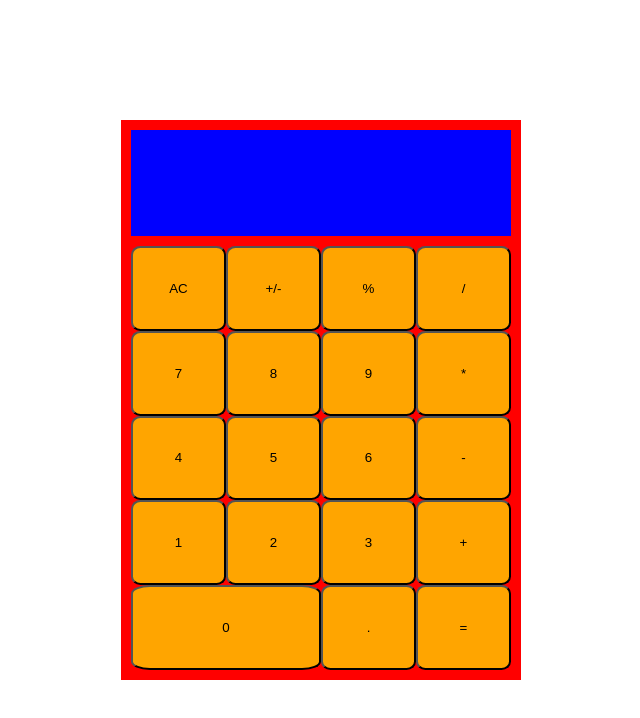
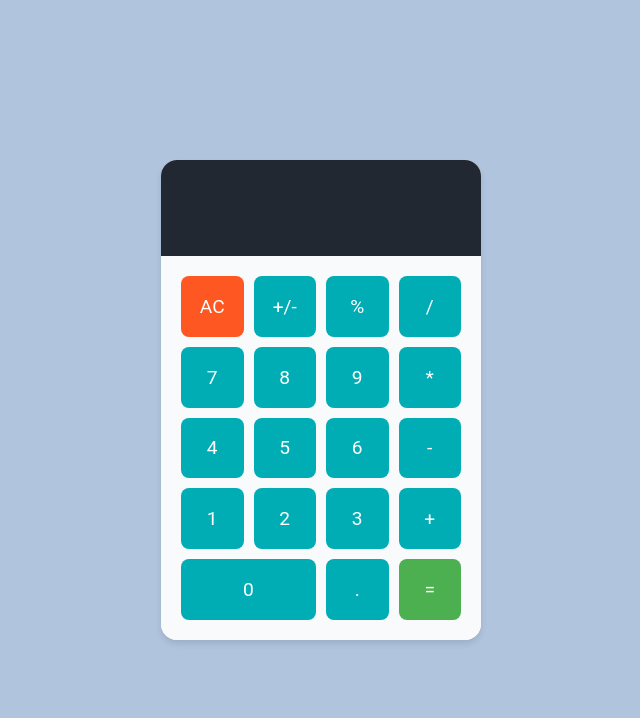
Before and after one commit to michaelkilonzo/basic-calculator, a plain HTML site: page index.html in a window 1280 px wide. Shown: the whole page, without its empty margins (319-959 px from the left). Drawn offline with Linux system fonts and the light colour scheme.

Commit message:
proper styling

```diff
--- a/scripts.js
+++ b/scripts.js
@@ -3,12 +3,18 @@
 const buttons = document.querySelectorAll('button'); // Select all button elements
 // Flags
 // Functions
+function calculate(input) {
+    input = parseInt(input) || input;
+    console.log(input)
+}
 // Event Listeners
 // Add event listeners to each button
 buttons.forEach(button => {
     button.addEventListener('click', (event) => {
-        console.log(`${event.target.textContent}`);
+        let input = event.target.textContent
+        calculate(input);
     });
 });
 
 // Driver
+let stack = [];
--- a/style.css
+++ b/style.css
@@ -1,50 +1,97 @@
+/* Global Styles */
 * {
     margin: 0;
     padding: 0;
-    font-family: 'Arial', sans-serif;
+    box-sizing: border-box;
+    font-family: 'Roboto', sans-serif;
 }
 
-/* Body */
 body {
     display: flex;
     flex-direction: column;
     align-items: center;
-    justify-content: space-evenly;
+    justify-content: center;
     min-height: 100vh;
+    background-color: lightsteelblue;
 }
 
 .container {
     display: flex;
     flex-direction: column;
-    background-color: red;
-    height: 70vh;
-    width: 50vh;
+    background-color: #ffffff;
+    border-radius: 16px;
+    box-shadow: 0 4px 6px rgba(0, 0, 0, 0.1);
+    overflow: hidden;
+    width: 320px;
+    height: 480px;
 }
 
 .display-container {
     display: flex;
-    background: blue;
+    align-items: center;
+    justify-content: flex-end;
+    background-color: #222831;
+    color: #ffffff;
+    padding: 16px;
+    font-size: 2rem;
     height: 20%;
-    margin: 10px 10px 5px 10px; /* top right bottom left */
+    overflow: hidden;
 }
 
 .btn-container {
-    display: flex;
-    flex-wrap: wrap;
-    justify-content: space-around;
+    display: grid;
+    grid-template-columns: repeat(4, 1fr);
+    gap: 10px;
+    padding: 20px;
+    background-color: #f9fafb;
     height: 80%;
-    margin: 5px 10px 10px 10px;
-
 }
 
 button {
-    background: orange;
-    height: auto;
-    width: 25%;
+    background-color: #00adb5;
+    color: #ffffff;
+    border: none;
+    border-radius: 8px;
+    font-size: 1.2rem;
     cursor: pointer;
-    border-radius: 10%;
+    transition: all 0.3s ease;
+}
+
+button:hover {
+    background-color: #00969b;
+    transform: scale(1.05);
+}
+
+button:active {
+    background-color: #007f86;
+    transform: scale(0.95);
 }
 
 .btn-container > #btn-0 {
-    width: 50%;
+    grid-column: span 2;
 }
+
+/* Additional button-specific styles */
+#btn-ac {
+    background-color: #ff5722;
+}
+
+#btn-ac:hover {
+    background-color: #e64a19;
+}
+
+#btn-ac:active {
+    background-color: #d84315;
+}
+
+#btn-equals {
+    background-color: #4caf50;
+}
+
+#btn-equals:hover {
+    background-color: #43a047;
+}
+
+#btn-equals:active {
+    background-color: #388e3c;
+}
```
